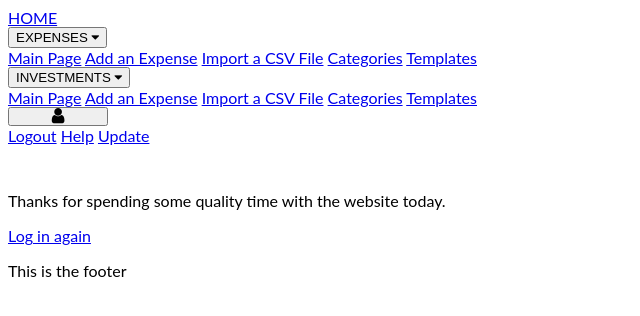
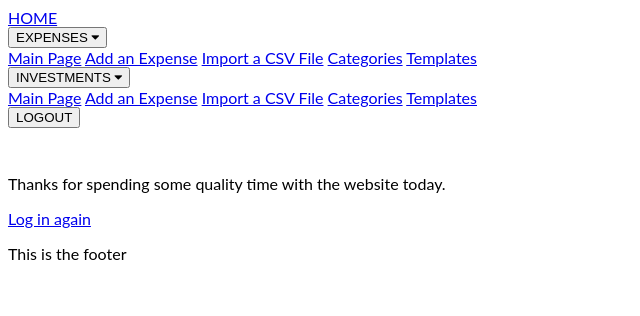
Before and after one commit to sagshome/DIY, a Django app: template diy/templates/registration/logged_out.html in a window 1280 px wide. Shown: the top 316 px of the page, without its empty margins (0-640 px from the left). Run offline with Django 3.2, Linux system fonts and the light colour scheme; the template is opened without the code that fills it, so the values that code supplies are empty; parts of the project's set-up code (start-up, migrations or seed data) failed here and were passed over.

Commit message:
small updates to support django 5.+

```diff
--- a/diy/templates/base.html
+++ b/diy/templates/base.html
@@ -56,72 +56,17 @@
       </div>
     </div>
 
-    <div class="w3-dropdown-hover w3-bar-item w3-right">
-      <button class="w3-button w3-black" title="Profile Pages" style="width: 100px"><i class="fa fa-lg fa-user"></i></button>
-      <div class="w3-dropdown-content">
-        <a href="/accounts/logout/" class="w3-bar-item w3-button w3-padding-large w3-left">Logout</a>
-        <a href="{% url 'diy_main' %}" class="w3-bar-item w3-button w3-padding-large">Help</a>
+    <form title="log out" action="{% url 'logout' %}" method="post">
+      {% csrf_token %}
+      <button class="w3-bar-item w3-button w3-padding-large w3-right" title="Investments">LOGOUT</button>
+    </form>
 
-        <a href="{% url 'diy_main' %}" class="w3-bar-item w3-button w3-padding-large">Update</a>
-      </div>
-    </div>
   </div>
 
 </div>
-<!--
-  <div class="w3-top">
-    <div class="w3-bar w3-black">
-      <div class="w3-dropdown-hover w3-hover-gray w3-bar-item">
-        <button class="w3-padding-large w3-button" title="Investments">Investments</button>
-        <div class="w3-dropdown-content w3-bar-block w3-card-4">
-          <a href="{% url 'expense_main' %}" class="w3-bar-item w3-button w3-padding-large w3-hide-small">Main Page</a>
-          <a href="{% url 'expenses_upload' %}" class="w3-bar-item w3-button w3-padding-large w3-hide-small">Add an Expense</a>
-          <a href="{% url 'expenses_upload' %}" class="w3-bar-item w3-button w3-padding-large w3-hide-small">Import a CSV File</a>
-          <a href="{% url 'expenses_upload' %}" class="w3-bar-item w3-button w3-padding-large w3-hide-small">Categories</a>
-          <a href="{% url 'expenses_templates' %}" class="w3-bar-item w3-button w3-padding-large w3-hide-small">Templates</a>
-        </div>
-      </div>
-
-      <div class="w3-dropdown-hover w3-bar-item">
-        <button class="w3-padding-large w3-button" title="Expenses">Expenses</button>
-        <div class="w3-dropdown-content w3-bar-block w3-card-4">
-          <a href="{% url 'expense_main' %}" class="w3-bar-item w3-button w3-padding-large w3-hide-small">Main Page</a>
-          <a href="{% url 'expenses_upload' %}" class="w3-bar-item w3-button w3-padding-large w3-hide-small">Add an Expense</a>
-          <a href="{% url 'expenses_upload' %}" class="w3-bar-item w3-button w3-padding-large w3-hide-small">Import a CSV File</a>
-          <a href="{% url 'expenses_upload' %}" class="w3-bar-item w3-button w3-padding-large w3-hide-small">Categories</a>
-          <a href="{% url 'expenses_templates' %}" class="w3-bar-item w3-button w3-padding-large w3-hide-small">Templates</a>
-
-        </div>
-      </div>
-
-      <div class="w3-dropdown-hover w3-bar-item w3-right">
-        <button class="w3-padding-large w3-button" title="Profile Pages">Profile<i class="fa fa-caret-down"></i></button>
-        <div class="w3-dropdown-content w3-bar-block w3-card-4">
-          <a href="{% url 'expense_main' %}" class="w3-bar-item w3-button w3-padding-large w3-hide-small">Main Page</a>
-          <a href="{% url 'expenses_upload' %}" class="w3-bar-item w3-button w3-padding-large w3-hide-small">Add an Expense</a>
-          <a href="{% url 'expenses_upload' %}" class="w3-bar-item w3-button w3-padding-large w3-hide-small">Import a CSV File</a>
-          <a href="{% url 'expenses_upload' %}" class="w3-bar-item w3-button w3-padding-large w3-hide-small">Categories</a>
-          <a href="{% url 'expenses_templates' %}" class="w3-bar-item w3-button w3-padding-large w3-hide-small">Templates</a>
-
-        </div>
-      </div>
-    </div>
-  </div>
-  -->
-
-  <!-- Navbar on small screens (remove the onclick attribute if you want the navbar to always show on top of the content when clicking on the links) -->
-
-<!--
-<div id="navSmall" class="w3-bar-block w3-black w3-hide w3-hide-large w3-hide-medium w3-top" style="margin-top:46px">
-    <a href="{% url 'diy_main' %}" class="w3-bar-item w3-button w3-padding-large" onclick="show_hide_small()">Home</a>
-    <a href="{% url 'expense_main' %}" class="w3-bar-item w3-button w3-padding-large" onclick="show_hide_small()">Expenses</a>
-    <a href="{% url 'expense_main' %}" class="w3-bar-item w3-button w3-padding-large" onclick="show_hide_small()">Investments</a>
-    <a href="#" class="w3-bar-item w3-button w3-padding-large" onclick="show_hide_small()">Contact</a>
-  </div>
-  -->
 {% endblock navbar %}
 
-    <div class="w3-content w3-pale-yellow" style="max-width:2000px;margin-top:46px">
+    <div class="w3-content " style="max-width:2000px;margin-top:46px">
         <div class="w3-container">
 {% block content %}
 {% endblock content %}
--- a/diy/urls.py
+++ b/diy/urls.py
@@ -23,6 +23,9 @@
 urlpatterns = [
     path("", diy_main, name='home_page'),
     path("accounts/login/", auth_views.LoginView.as_view()),
+    path("accounts/logout/", auth_views.LogoutView.as_view()),
+
+
     path("accounts/password_reset/done/", NewAccountDoneView.as_view(), name="new_account_done"),
     path("accounts/reset/<uidb64>/<token>/", NewAccountConfirmView.as_view(), name="password_reset_confirm"),
     path("accounts/", include("django.contrib.auth.urls")),
--- a/expenses/templates/expenses/assign_category.html
+++ b/expenses/templates/expenses/assign_category.html
@@ -2,7 +2,6 @@
 {% load static %}
 {% block title %}Expense Assignment{% endblock %}
 {% block content %}
-<div class="w3-content w3-pale-yellow" style="max-width:2000px;margin-top:46px">
     <h2>Update Expenses - Unassigned Count:{{count}}</h2>
 
 <form method="post" id="itemForm" data-subcategories-url="{% url 'ajax-load-subcategories' %}" novalidate>
@@ -44,7 +43,6 @@
     </table>
     <button class="w3-margin-left w3-margin-top w3-button w3-round-xlarge w3-margin-top w3-green" type="submit">Save</button>
 </form><br><br>
-</div>
 <script src="{% static 'jquery/jquery.min.js' %}"></script>
 <script>
     $(document).ready(function() {
```
